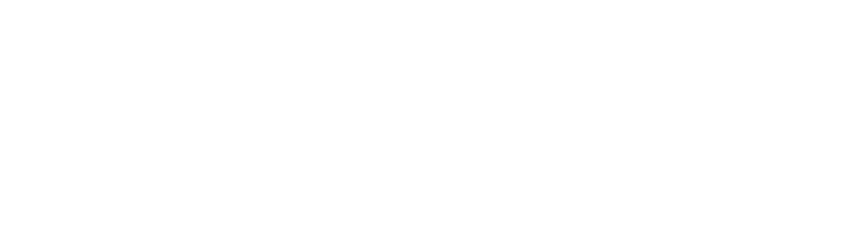
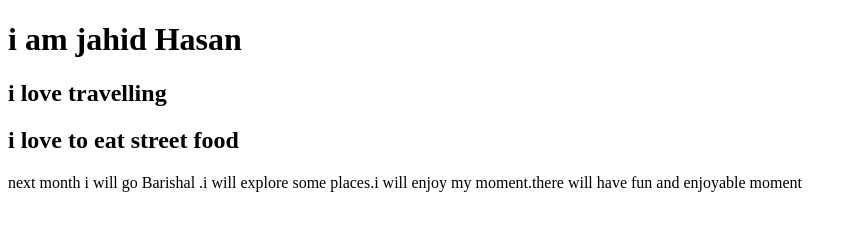
Before and after one commit to jahidhasan8/self-practice, a plain HTML site: page index.html in a window 1280 px wide. Shown: the whole page, without its empty margins (0-857 px from the left). Drawn offline with Linux system fonts and the light colour scheme.

Commit message:
style added on some text

```diff
--- a/index.html
+++ b/index.html
@@ -7,6 +7,9 @@
     <title>Link with Github</title>
 </head>
 <body>
-
+    <h1>i am jahid Hasan</h1>
+    <h2>i love travelling</h2>
+    <h2>i love to eat street food</h2>
+    <p>next month i will go Barishal .i will explore some places.i will enjoy my moment.there will have fun and enjoyable moment</p>
 </body>
 </html>
--- /dev/null
+++ b/style.css
@@ -0,0 +1,7 @@
+p{
+    color: aqua;
+}
+
+h1{
+    color: rebeccapurple;
+}
```
